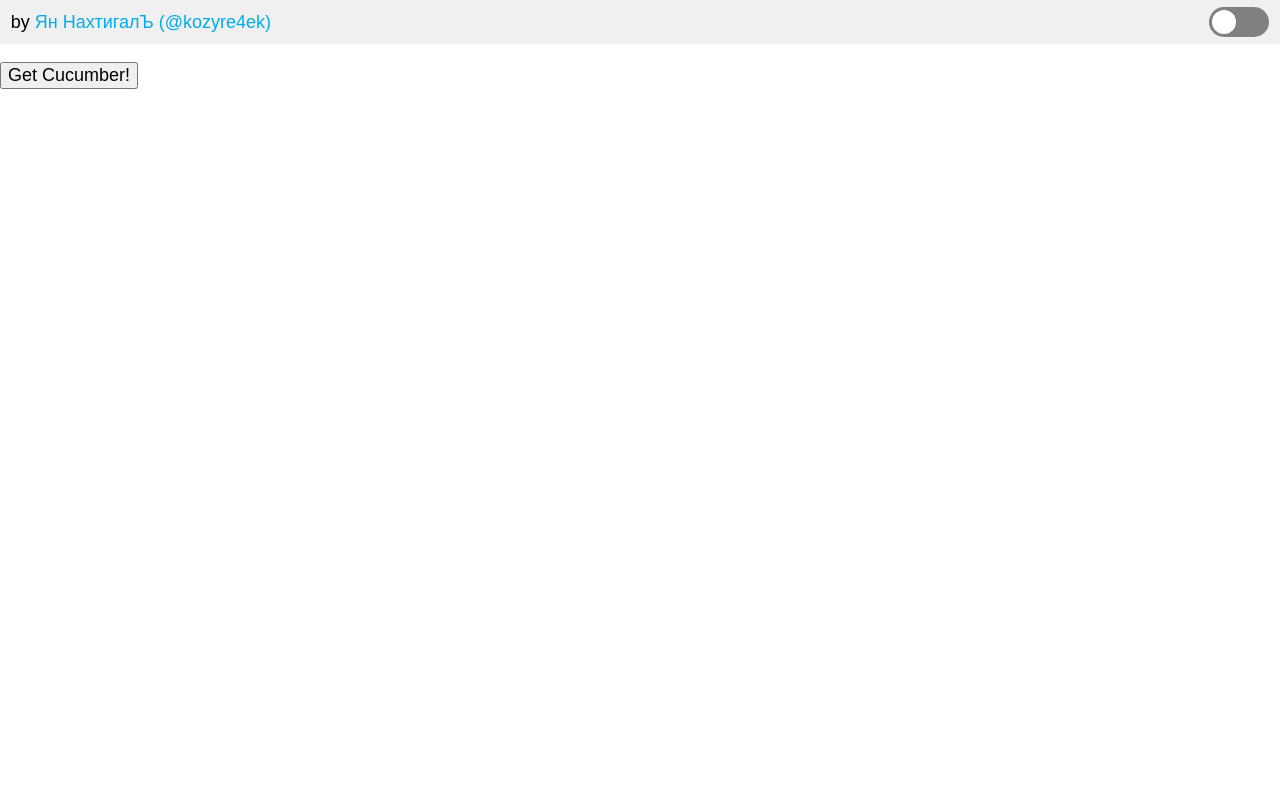
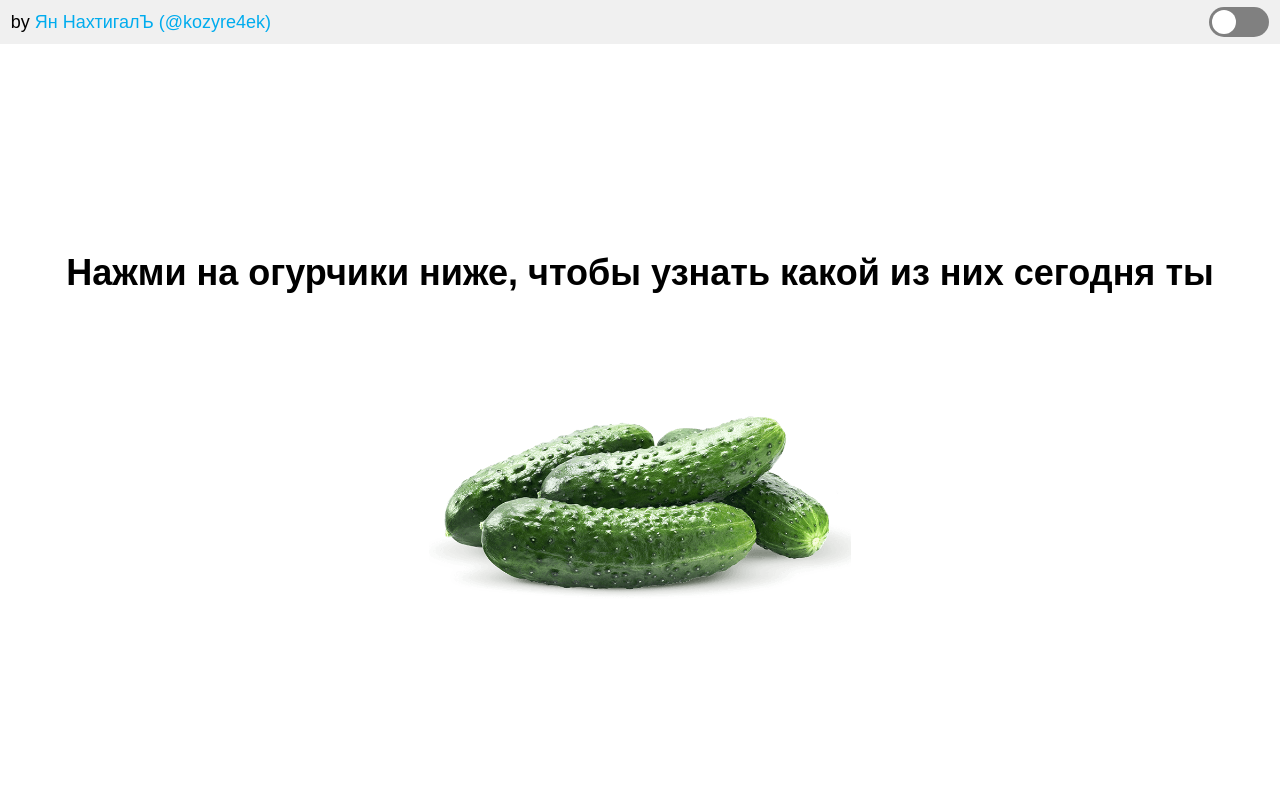
Before and after one commit to fitockur/whatCucumberAreYouToday, a Flask app: page / in a window 1280 px wide. Run offline with Flask 2, Linux system fonts and the light colour scheme; some web fonts are replaced.

Commit message:
add(ui) Default page

```diff
--- a/app/static/content.css
+++ b/app/static/content.css
@@ -1,3 +1,34 @@
+.default-state {
+  margin: 0 auto;
+  max-width: 1280px;
+  height: 90%;
+  padding: 1em 1.2em;
+  display: flex;
+  flex-direction: column;
+  justify-content: center;
+  align-items: center;
+  text-align: center;
+}
+
+.default-title {
+  max-width: 60ch;
+}
+
+.cucumbers-button input {
+  cursor: pointer;
+  color: transparent;
+  background-color: transparent;
+  border: none;
+  outline: none;
+  display: inline-block;
+  width: 500px;
+  height: 300px;
+  background-size: contain;
+  background-repeat: no-repeat;
+  background-position: center;
+  background-image: url(/static/assets/cucumbers.png);
+}
+
 .content {
   margin: 0 auto;
   max-width: 1280px;
--- a/app/static/main.css
+++ b/app/static/main.css
@@ -1,3 +1,8 @@
+html,
+body {
+  height: 100%;
+}
+
 body {
   font-family: 'Fira Sans Condensed', sans-serif;
   font-size: 18px;
--- a/app/static/theme.js
+++ b/app/static/theme.js
@@ -25,10 +25,12 @@ function setTheme(theme) {
 }
 
 const toggler = document.getElementById('ThemeToggler');
-const savedTheme = localStorage.getItem('theme');
+const savedTheme = parseInt(localStorage.getItem('theme'), 10);
 
 if (savedTheme) {
   setTheme(DARK_THEME);
+} else {
+  setTheme(LIGHT_THEME);
 }
 
 toggler.checked = savedTheme;
--- a/app/templates/base.html
+++ b/app/templates/base.html
@@ -1,6 +1,12 @@
 <!DOCTYPE html>
 <html>
   <head>
+    <link
+      rel="icon"
+      sizes="any"
+      type="image/svg+xml"
+      href="/static/favicon.svg"
+    />
     <title>WCAYT by @kozyre4ek</title>
     <meta name="twitter:card" content="summary_large_image" />
     <meta name="twitter:site" content="WCAYT" />
@@ -37,5 +43,7 @@
     </div>
 
     {% block content %}{% endblock %}
+
+    <script defer src="/static/theme.js"></script>
   </body>
 </html>
--- a/app/templates/index.html
+++ b/app/templates/index.html
@@ -37,18 +37,18 @@
   </figure>
 
   <div class="properties">{{ cucumber_desc | safe}}</div>
+
+  <script async src="https://platform.twitter.com/widgets.js"></script>
 </section>
 
-<script
-  async
-  src="https://platform.twitter.com/widgets.js"
-  charset="utf-8"
-></script>
-
-<script async src="/static/theme.js"></script>
 {% else %}
-<form method="post" action="" novalidate>
-  {{ form.hidden_tag() }}
-  <p>{{ form.submit }}</p>
-</form>
+<div class="default-state">
+  <h1 class="default-title">
+    Нажми на огурчики ниже, чтобы узнать какой из них сегодня ты
+  </h1>
+  <form method="post" action="" novalidate>
+    {{ form.hidden_tag() }}
+    <span class="cucumbers-button">{{ form.submit }}</span>
+  </form>
+</div>
 {% endif %} {% endblock %}
```
Also changed, not shown: app/static/assets/cucumbers.png (added).
